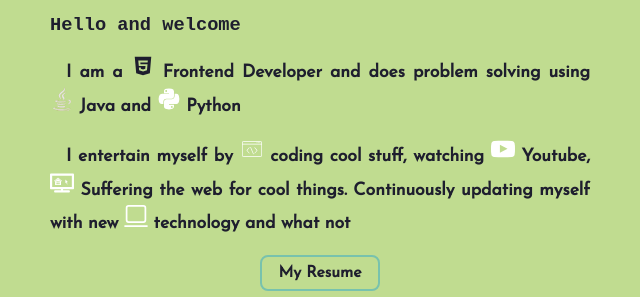
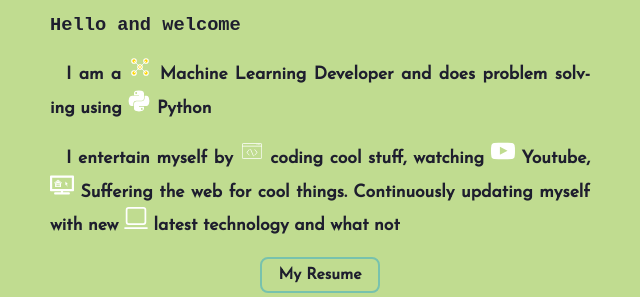
Before and after one commit to mrohith29/portfolio, an Astro site: page / in a window 1280 px wide. Shown: the part 344-641 px from the top of the page, without its empty margins (320-960 px from the left). Built offline with nearby package versions, Linux system fonts and the light colour scheme; Astro itself is replaced by a stand-in of ours.

Commit message:
update index

```diff
--- a/src/pages/index.astro
+++ b/src/pages/index.astro
@@ -28,7 +28,20 @@ const pageTitle = "Mariyala Rohith";
         Hello and welcome<h3>
             <p>
                 I am a
-                <svg
+                <svg width="24px" height="24px" viewBox="0 0 32 32" id="icon" xmlns="http://www.w3.org/2000/svg">
+                    <!-- Nodes (representing neurons) -->
+                    <circle cx="8" cy="8" r="3" fill="#FFD700" stroke="#FFFFFF" stroke-width="1.5"/>
+                    <circle cx="24" cy="8" r="3" fill="#FFD700" stroke="#FFFFFF" stroke-width="1.5"/>
+                    <circle cx="8" cy="24" r="3" fill="#FFD700" stroke="#FFFFFF" stroke-width="1.5"/>
+                    <circle cx="24" cy="24" r="3" fill="#FFD700" stroke="#FFFFFF" stroke-width="1.5"/>
+                    <circle cx="16" cy="16" r="3" fill="#FFD700" stroke="#FFFFFF" stroke-width="1.5"/>
+                    <!-- Connections (representing neural links) -->
+                    <line x1="8" y1="8" x2="16" y2="16" stroke="#FFFFFF" stroke-width="1"/>
+                    <line x1="24" y1="8" x2="16" y2="16" stroke="#FFFFFF" stroke-width="1"/>
+                    <line x1="8" y1="24" x2="16" y2="16" stroke="#FFFFFF" stroke-width="1"/>
+                    <line x1="24" y1="24" x2="16" y2="16" stroke="#FFFFFF" stroke-width="1"/>
+                  </svg>
+                <!-- <svg
                     class="w-6 h-6 text-gray-800 dark:text-white"
                     aria-hidden="true"
                     xmlns="http://www.w3.org/2000/svg"
@@ -40,9 +53,9 @@ const pageTitle = "Mariyala Rohith";
                     <path
                         d="m3 2 1.578 17.824L12 22l7.467-2.175L21 2H3Zm14.049 6.048H9.075l.172 2.016h7.697l-.626 6.565-4.246 1.381-4.281-1.455-.288-2.932h2.024l.16 1.411 2.4.815 2.346-.763.297-3.005H7.416l-.562-6.05h10.412l-.217 2.017Z"
                     ></path>
-                </svg>
-                Frontend Developer and does problem solving using
-                <svg
+                </svg> -->
+                Machine Learning Developer and does problem solving using
+                <!-- <svg
                     height="24"
                     width="24"
                     version="1.1"
@@ -110,7 +123,7 @@ const pageTitle = "Mariyala Rohith";
                         </g>
                     </g></svg
                 >
-                Java and
+                Java and -->
                 <svg
                     fill="#ffffff"
                     width="24px"
@@ -307,7 +320,7 @@ const pageTitle = "Mariyala Rohith";
                         ></path></g
                     ></svg
                 >
-                technology and what not
+                latest technology and what not
             </p>
             <div class="center">
                 <a href="/resume">
```
